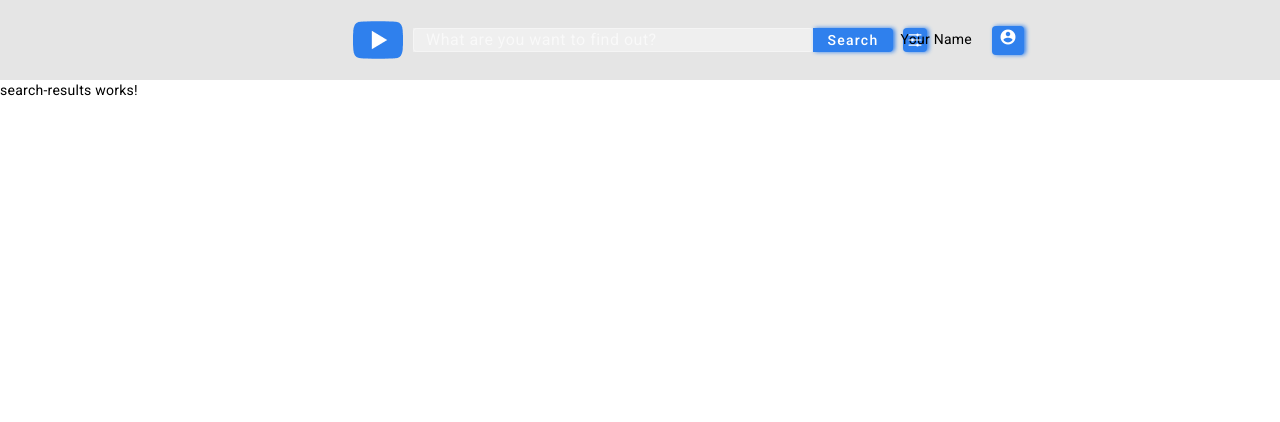
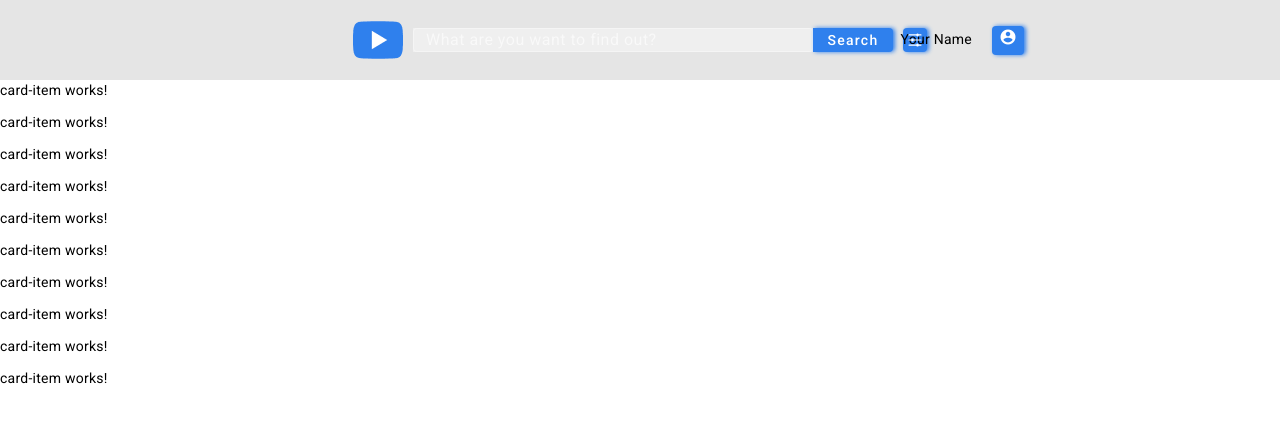
Before and after one commit to mrrobot911/YouTube, an Angular app: page / in a window 1280 px wide. Shown: the top 422 px of the page. Built offline with nearby package versions, Linux system fonts and the light colour scheme.

Commit message:
feat: mock results

```diff
--- a/src/app/app.module.ts
+++ b/src/app/app.module.ts
@@ -14,6 +14,7 @@ import SearchItemComponent from './search/search-item/search-item.component';
 import SearchResultsComponent from './search/search-results/search-results.component';
 import SearchFieldComponent from './header/search-field/search-field.component';
 import AuthComponent from './header/auth/auth.component';
+import { CardItemComponent } from './search/search-results/card-item/card-item.component';
 
 @NgModule({
   declarations: [
@@ -23,6 +24,7 @@ import AuthComponent from './header/auth/auth.component';
     SearchResultsComponent,
     SearchFieldComponent,
     AuthComponent,
+    CardItemComponent,
   ],
   imports: [
     BrowserModule,
--- /dev/null
+++ b/src/app/search/search-results/card-item/card-item.component.html
@@ -0,0 +1 @@
+<p>card-item works!</p>
--- a/src/app/search/search-results/search-results.component.html
+++ b/src/app/search/search-results/search-results.component.html
@@ -1 +1,3 @@
-<p>search-results works!</p>
+<div *ngFor="let card of responseCardsArrey">
+    <youtube-card-item></youtube-card-item>
+</div>
--- a/src/app/search/search-results/search-results.component.ts
+++ b/src/app/search/search-results/search-results.component.ts
@@ -1,4 +1,6 @@
 import { Component, Input } from '@angular/core';
+import mockEntities from 'src/app/db/response';
+import { SearchItem } from '../search-item.model';
 
 @Component({
   selector: 'youtube-search-results',
@@ -8,4 +10,6 @@ import { Component, Input } from '@angular/core';
 export default class SearchResultsComponent {
   @Input()
     showCards = '';
+
+  responseCardsArrey: SearchItem[] = mockEntities.items;
 }
```
Also changed, not shown: src/app/search/search-results/card-item/card-item.component.ts (added, +10 -0 lines), src/app/search/search-results/card-item/card-item.component.scss (added), 1 other file (tests, documents, lock files or other folders).
